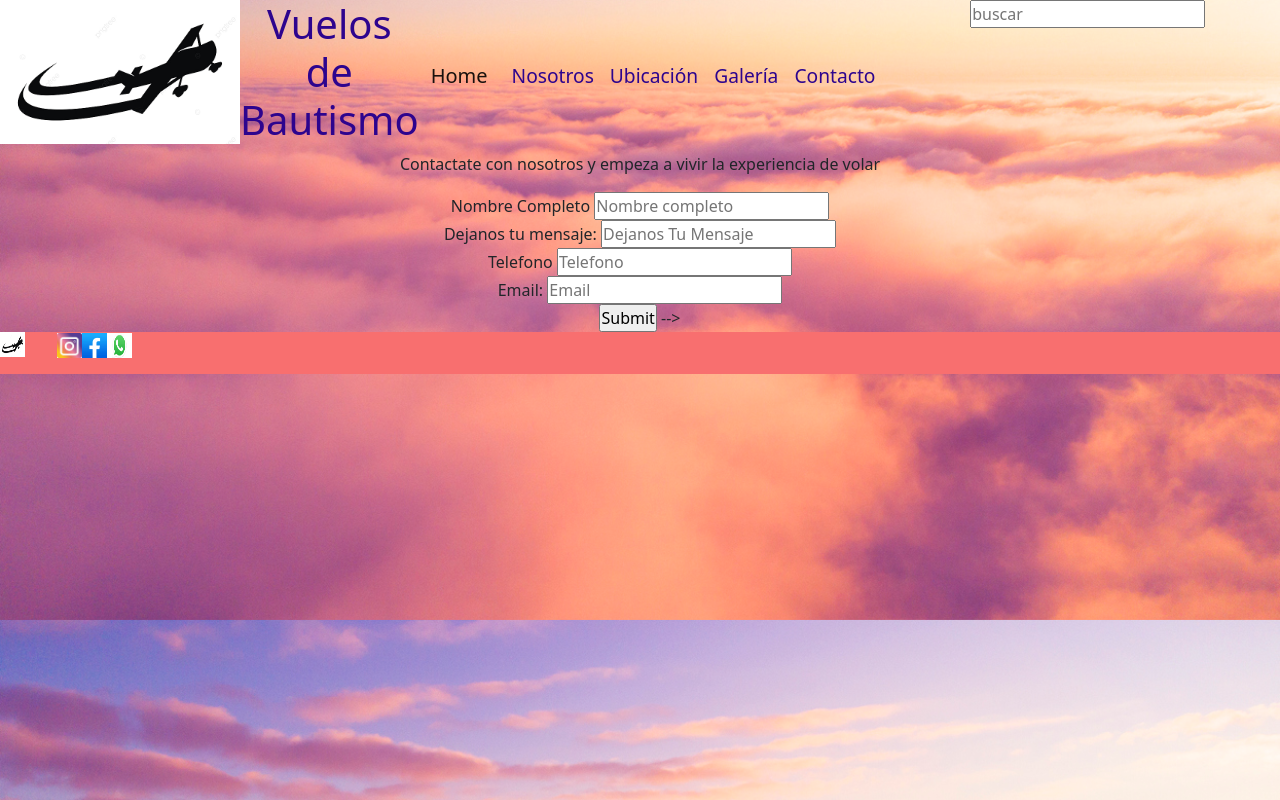
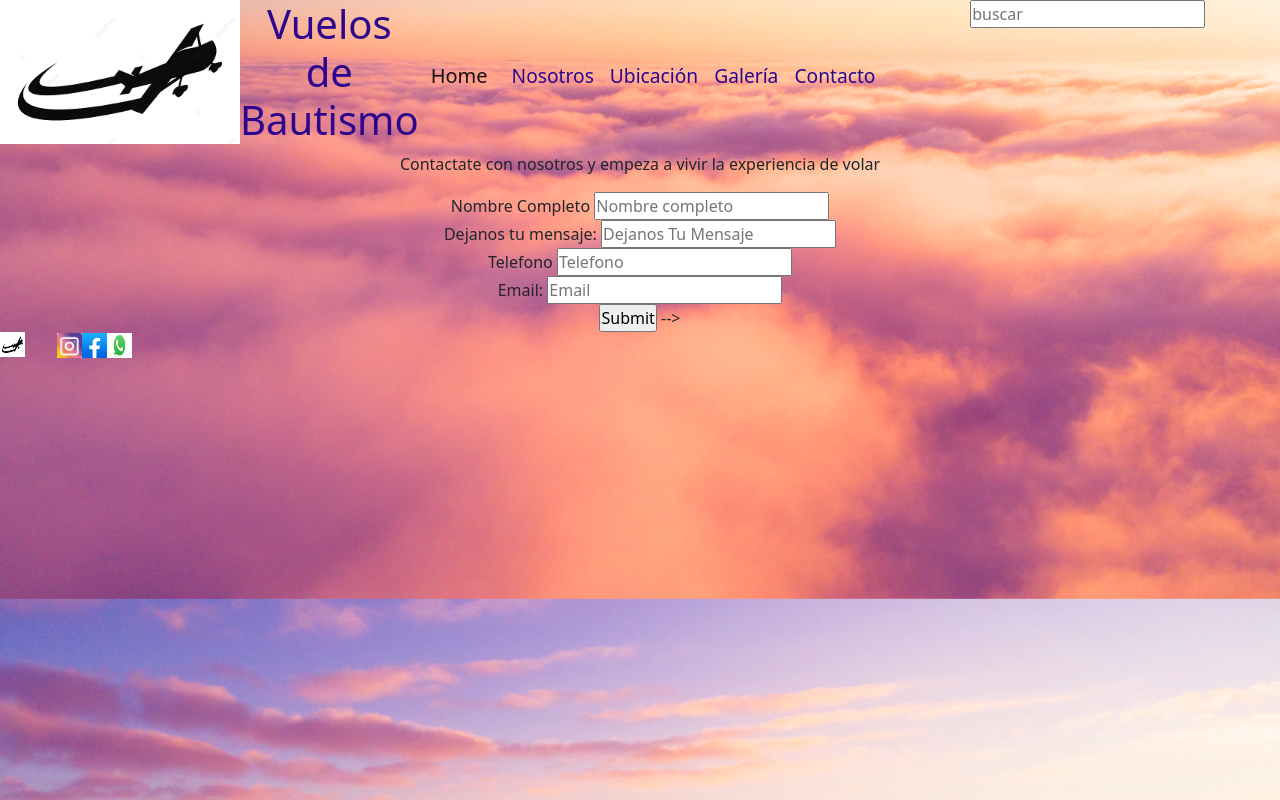
Before and after one commit to RodrigoCamps92/vuelosdebautismo, a website: page paginas/contacto.html in a window 1280 px wide. Drawn offline with nearby package versions, Linux system fonts and the light colour scheme.

Commit message:
agregue sass a todas las paginas

```diff
--- a/paginas/contacto.html
+++ b/paginas/contacto.html
@@ -5,7 +5,7 @@
     <meta http-equiv="X-UA-Compatible" content="IE=edge">
     <meta name="viewport" content="width=device-width, initial-scale=1.0">
     <link href="https://cdn.jsdelivr.net/npm/bootstrap@5.2.0-beta1/dist/css/bootstrap.min.css" rel="stylesheet" integrity="sha384-0evHe/X+R7YkIZDRvuzKMRqM+OrBnVFBL6DOitfPri4tjfHxaWutUpFmBp4vmVor" crossorigin="anonymous">
-    <link rel="stylesheet" href="../style.css">
+    <link rel="stylesheet" href="../css/main.css">
     <title class="head">Vuelos de Bautismo</title>
 </head>
 <body>
```
Also changed, not shown: paginas/galeria.html (+1 -1 lines), paginas/nosotros.html (+1 -1 lines), paginas/ubicacion.html (+1 -1 lines).
